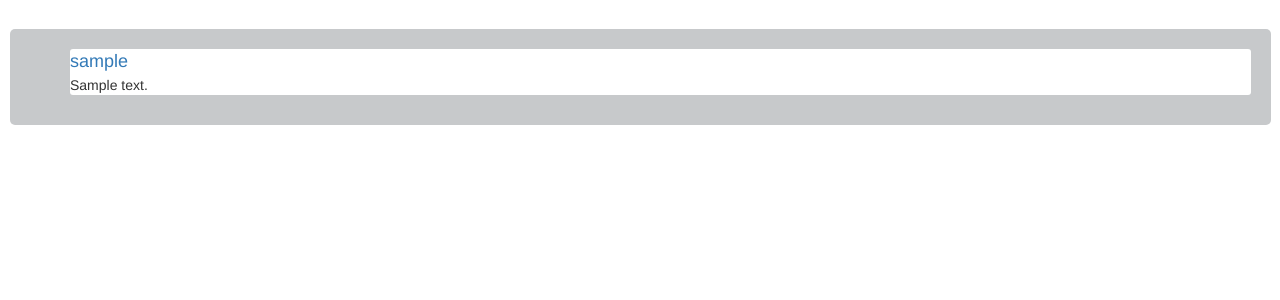
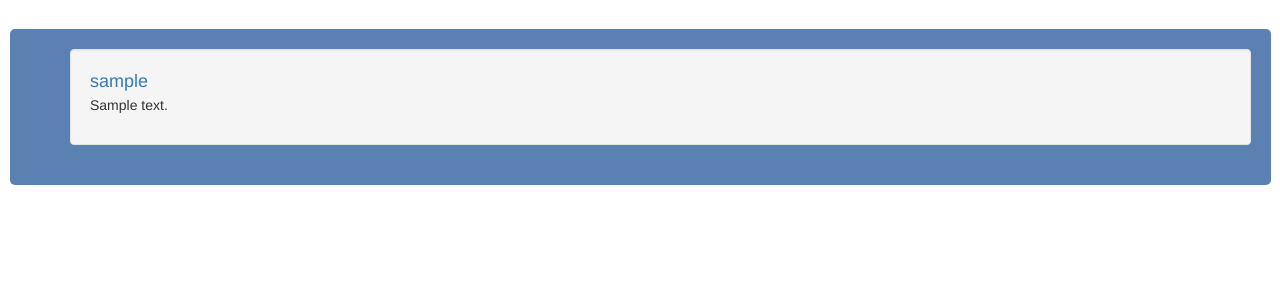
Before and after one commit to ArturLange/twitter, a Django app: template twitter_app/templates/twitter_app/index.html in a window 1280 px wide. Shown: the part 51-351 px from the top of the page. Run offline with Django 3.2, Linux system fonts and the light colour scheme; the template is opened without the code that fills it: values that come from a table or form of the project are taken from there, others are empty; tables that the repository leaves empty hold one stand-in row (values such as "Sample post"); some libraries are stand-ins or nearby versions.

Commit message:
Minor changes

```diff
--- a/twitter_app/static/twitter_app/style.css
+++ b/twitter_app/static/twitter_app/style.css
@@ -44,7 +44,7 @@ div[id="sidebar"] {
 }
 
 div[id="content"] {
-  background-color: #c7c9cb;
+  background-color: #5b80b2;
   border-radius: 5px;
   margin: 10px;
   padding: 20px;
--- a/twitter_app/templates/twitter_app/index.html
+++ b/twitter_app/templates/twitter_app/index.html
@@ -6,8 +6,9 @@
 <ul class="posts">
   {% for post in latest_posts_list %}
   <li>
-    <div class="post">
+    <div class="well">
       <a class="post_creator" href="{% url 'profile' pk=post.creator.pk %}">{{ post.creator }}</a><br>
+
       <p class="post_content">{{ post.content }}</p>
     </div>
   </li>
--- a/twitter_app/views.py
+++ b/twitter_app/views.py
@@ -13,11 +13,11 @@ class IndexView(generic.ListView):
         return Post.objects.filter(date_created__lte=timezone.now()).order_by('-date_created')[:20]
 
 
-class UserProfileView(generic.DetailView):
+class UserProfileView(generic.View):
     template_name = 'twitter_app/profile.html'
 
     def get(self, request, pk):
         user = User.objects.get(id=pk)
-        posts = Post.objects.get_by_user_id(user.id)
+        posts = Post.objects.get_by_user_id(user.id).filter(date_created__lte=timezone.now()).order_by('-date_created')[:20]
         context = {'user_profile': user, 'posts': posts}
         return render(request, self.template_name, context)
```
